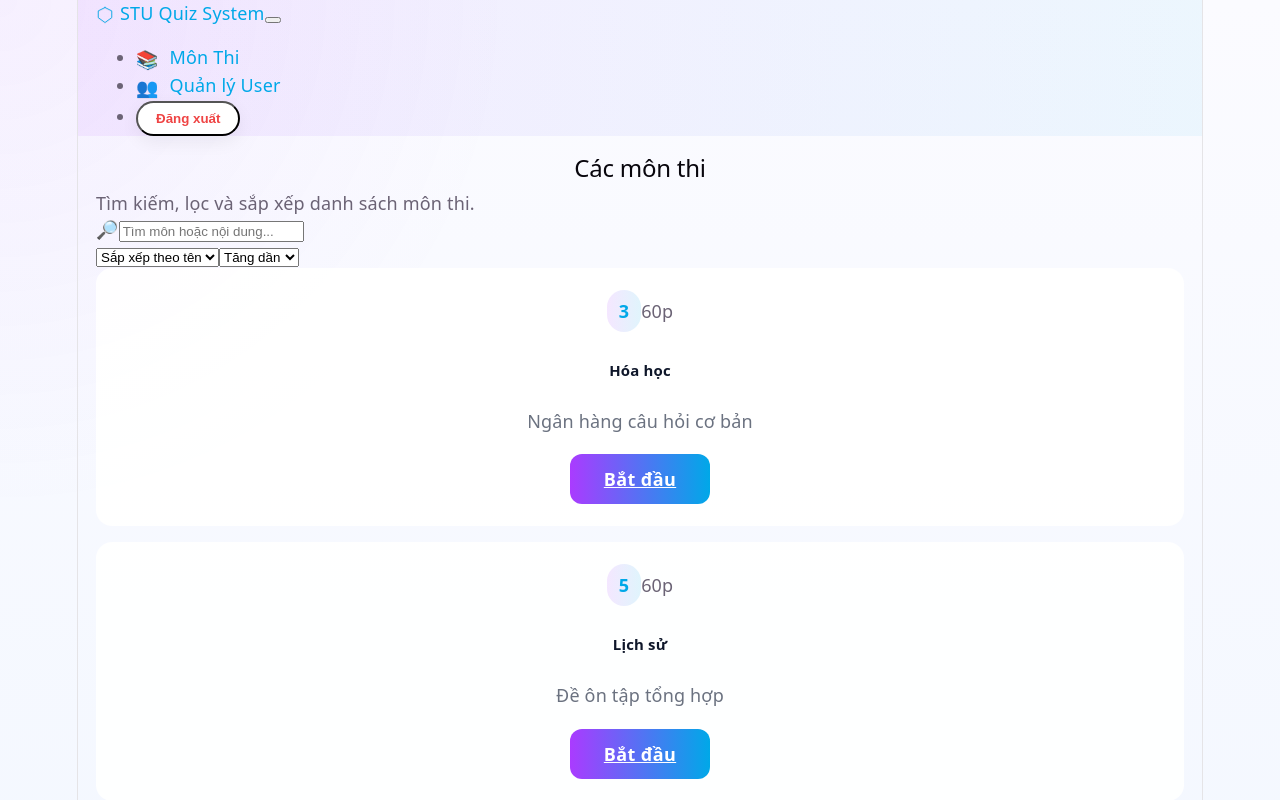
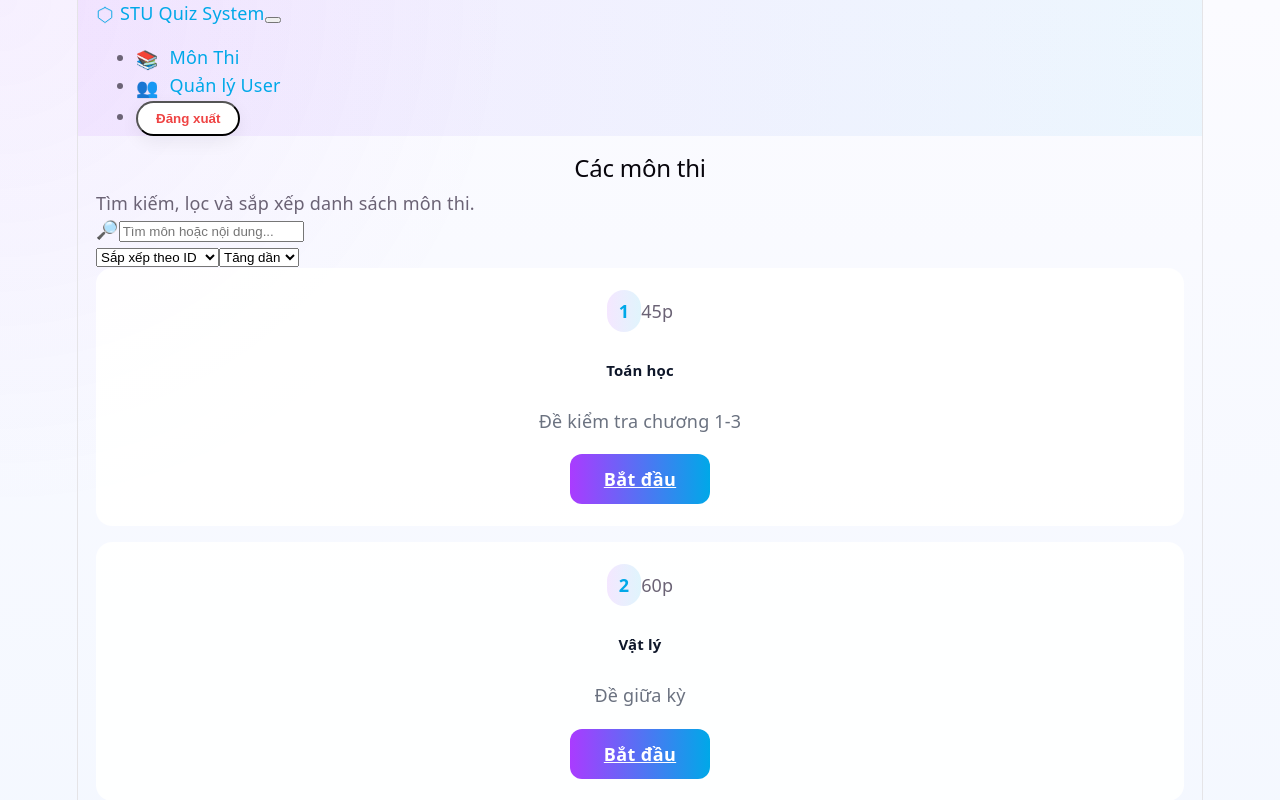
Before and after one commit to DungCoder29/web-development-project-for-online-quizzes, a React app in the folder frontend/: page /subjects in a window 1280 px wide. Shown: the top 800 px of the page. Built offline with nearby package versions, Linux system fonts and the light colour scheme; no server answers; sample sign-in values are in the browser's storage; the HTML template or start-up script is replaced by a standard one.

Commit message:
FE: Hoan thanh giao dienn

```diff
--- a/frontend/src/SubjectList.jsx
+++ b/frontend/src/SubjectList.jsx
@@ -44,12 +44,12 @@ function SubjectList() {
     );
   });
 
-  // 📌 LOGIC SẮP XẾP DATA (SORT): Sắp xếp mảng đã lọc theo thứ tự chữ cái A-Z hoặc Z-A
+  // 📌 LOGIC SẮP XẾP DATA (SORT): Sắp xếp mảng đã lọc theo ID
   const sortedSubjects = [...filteredSubjects].sort((a, b) => {
     if (sortOrder === 'asc') {
-      return a.name.localeCompare(b.name);
+      return a.id - b.id;
     } else {
-      return b.name.localeCompare(a.name);
+      return b.id - a.id;
     }
   });
 
--- a/frontend/src/Subjects.jsx
+++ b/frontend/src/Subjects.jsx
@@ -3,7 +3,7 @@ import { Link } from 'react-router-dom';
 
 export default function Subjects() {
   const [search, setSearch] = useState('');
-  const [sortBy, setSortBy] = useState('title');
+  const [sortBy, setSortBy] = useState('id');
   const [sortOrder, setSortOrder] = useState('asc');
   const [page, setPage] = useState(1);
   const pageSize = 3;
@@ -30,8 +30,17 @@ export default function Subjects() {
         );
       })
       .sort((a, b) => {
-        const aValue = a[sortBy].toString().toLowerCase();
-        const bValue = b[sortBy].toString().toLowerCase();
+        let aValue = a[sortBy];
+        let bValue = b[sortBy];
+
+        // Numeric sort if id
+        if (sortBy === 'id') {
+          return sortOrder === 'asc' ? aValue - bValue : bValue - aValue;
+        }
+
+        // String sort for others
+        aValue = aValue.toString().toLowerCase();
+        bValue = bValue.toString().toLowerCase();
         if (aValue < bValue) return sortOrder === 'asc' ? -1 : 1;
         if (aValue > bValue) return sortOrder === 'asc' ? 1 : -1;
         return 0;
```
